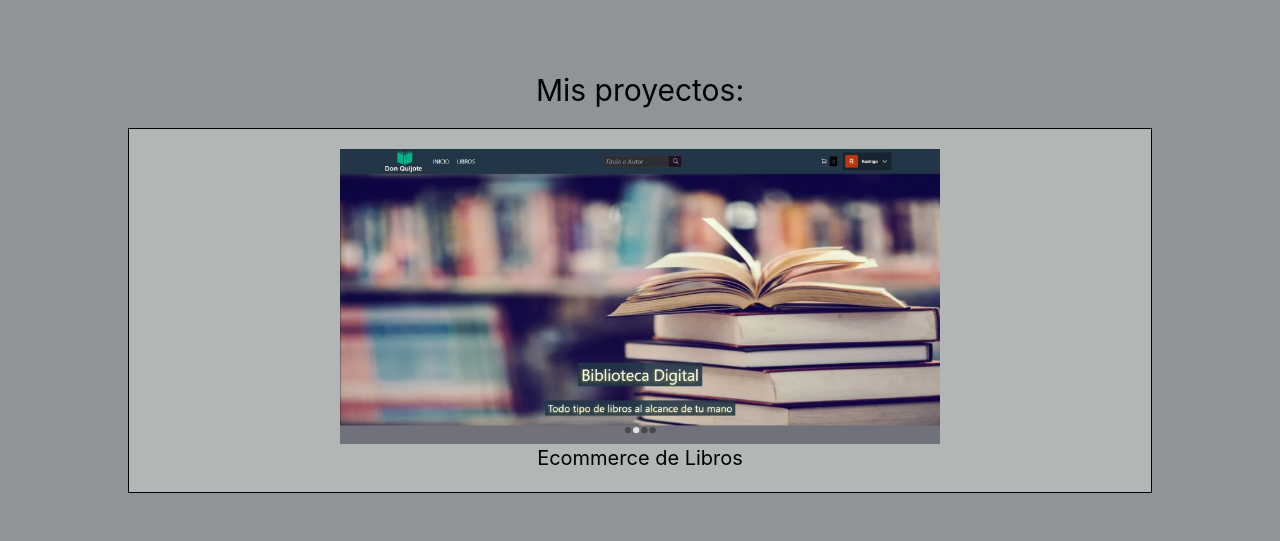
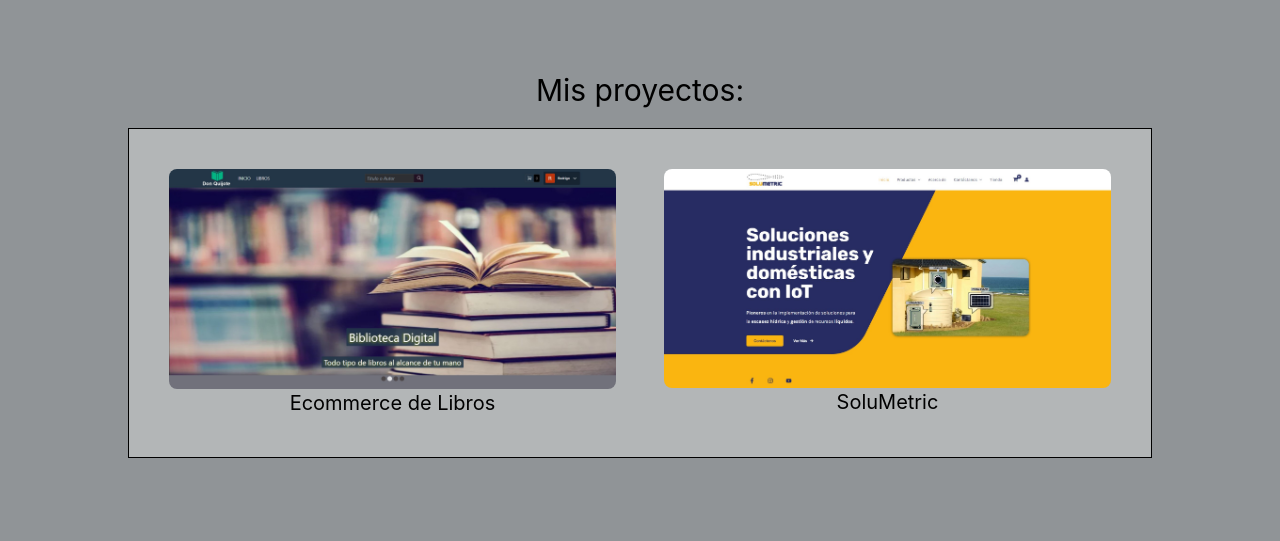
Before and after one commit to Rofangwolf/Portafolio, a React (Create React App) app: page / in a window 1280 px wide. Shown: the part 2080-2621 px from the top of the page. Built offline with nearby package versions, Linux system fonts and the light colour scheme.

Commit message:
actualizacion de portafolio

```diff
--- a/src/Components/Projects.jsx
+++ b/src/Components/Projects.jsx
@@ -1,4 +1,5 @@
 import fotopf from "../PF.jpg"
+import solumetric from "../solumetric.jpg"
 
 export default function Projects() {
     return (
@@ -7,11 +8,18 @@ export default function Projects() {
                 Mis proyectos:
             </h3>
 
-            <div className='mt-5 flex justify-center gap-12 bg-grey py-5 border border-black'>
+            <div className='mt-5 flex flex-col lg:flex-row justify-center gap-12 bg-grey p-10 border border-black'>
                 <div className="hover:opacity-50 hover:cursor-pointer">
                     <a href="https://don-quijote.vercel.app/">
-                        <img src={fotopf} width="600"></img>
+                        <img src={fotopf} className="rounded-lg lg:w-screen"></img>
                         <h3 className="text-xl">Ecommerce de Libros</h3>
+                    </a>
+                </div>
+
+                <div className="hover:opacity-50 hover:cursor-pointer lg:w-screen">
+                    <a href="www.solumetric.cl">
+                        <img src={solumetric} className="rounded-lg "></img>
+                        <h3 className="text-xl">SoluMetric</h3>
                     </a>
                 </div>
             </div>
```
Also changed, not shown: src/solumetric.jpg (added).
